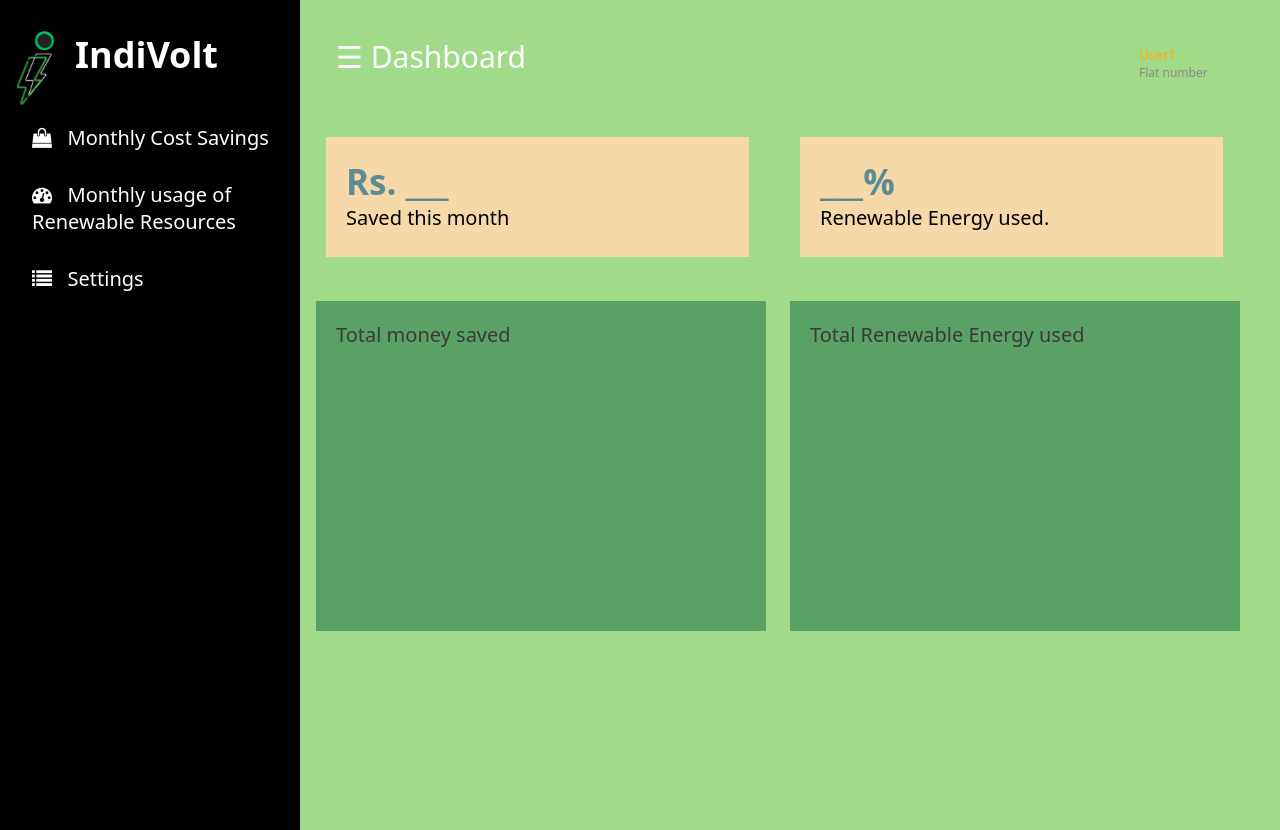
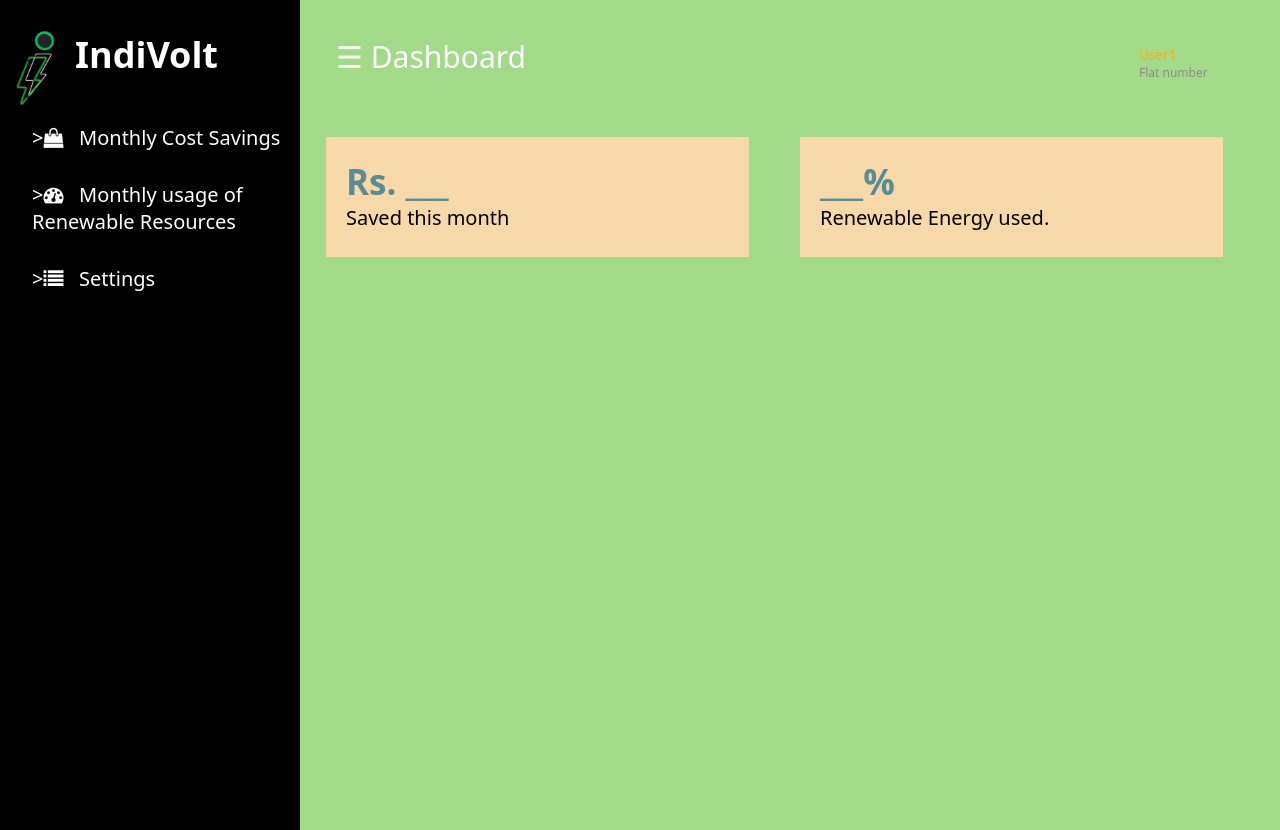
Before and after one commit to diksha-ashkid/IndiVolt, a Flask app: page / in a window 1280 px wide. Run offline with Flask 3, Linux system fonts and the light colour scheme.

Commit message:
Update index.html

```diff
--- a/templates/index.html
+++ b/templates/index.html
@@ -2,7 +2,7 @@
 <html>
   <head>
     <title></title>
-    <link rel="stylesheet" href="{{url_for('static',filename='/dashboard2.css')}}" type="text/css" />
+    <link rel="stylesheet" href="dashboard2.css" type="text/css" />
     <link
       rel="stylesheet"
       href="https://cdnjs.cloudflare.com/ajax/libs/font-awesome/4.7.0/css/font-awesome.min.css"
@@ -22,15 +22,15 @@
         <p class="logo" align="left">IndiVolt</p></span
       >
 
-      <a href="#####"
+      <a href="#" class="icon-a">
         ><i class="fa fa-shopping-bag icons"></i> &nbsp;&nbsp;Monthly Cost
         Savings</a
       >
-      <a href="#" class="icon-a"
+      <a href="#" class="icon-a">
         ><i class="fa fa-dashboard icons"></i> &nbsp;&nbsp;Monthly usage of
         Renewable Resources</a
       >
-      <a href="#" class="icon-a"
+      <a href="#" class="icon-a">
         ><i class="fa fa-list icons"></i> &nbsp;&nbsp;Settings</a
       >
     </div>
@@ -74,26 +74,6 @@
       <div class="clearfix"></div>
       <br /><br />
 
-      <div class="col-div-4">
-        <div class="box-4">
-          <div class="content-box">
-            <p>Total money saved</p>
-
-            <div><!--Aakash1--></div>
-          </div>
-        </div>
-      </div>
-
-      <div class="col-div-4">
-        <div class="box-4">
-          <div class="content-box">
-            <p>Total Renewable Energy used</p>
-
-            <div><!--Aakash2--></div>
-          </div>
-        </div>
-      </div>
-
       <div class="clearfix"></div>
     </div>
 
```
